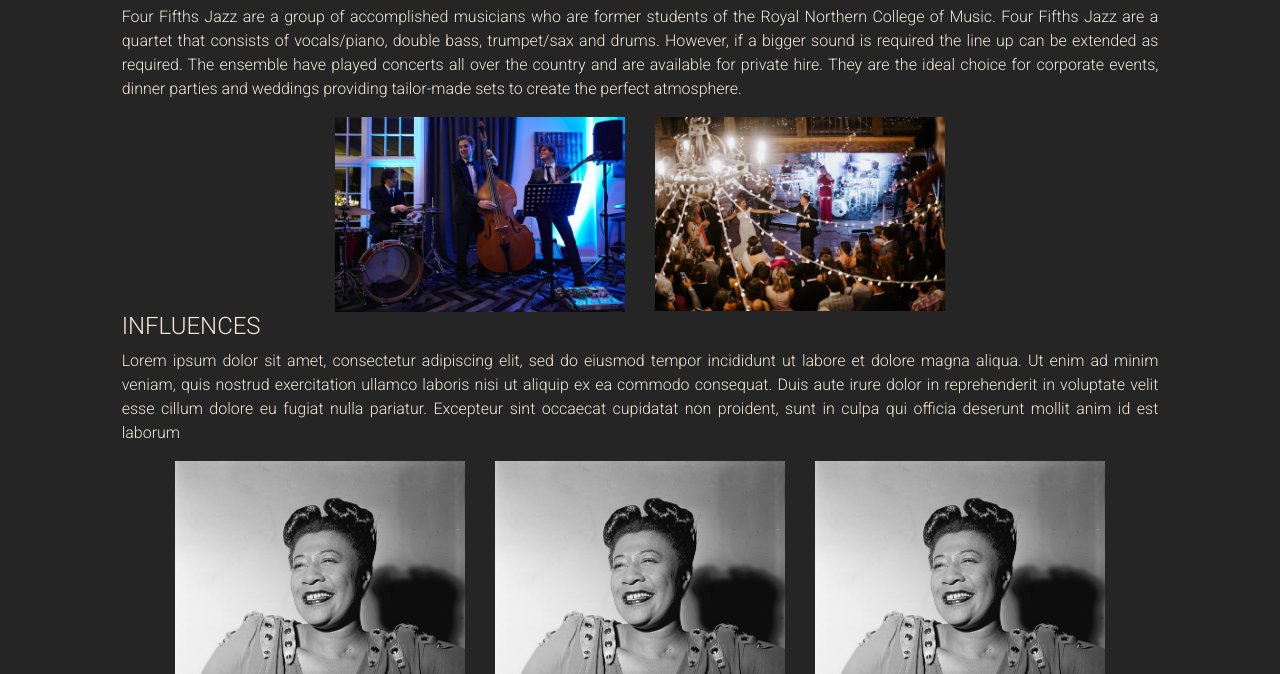
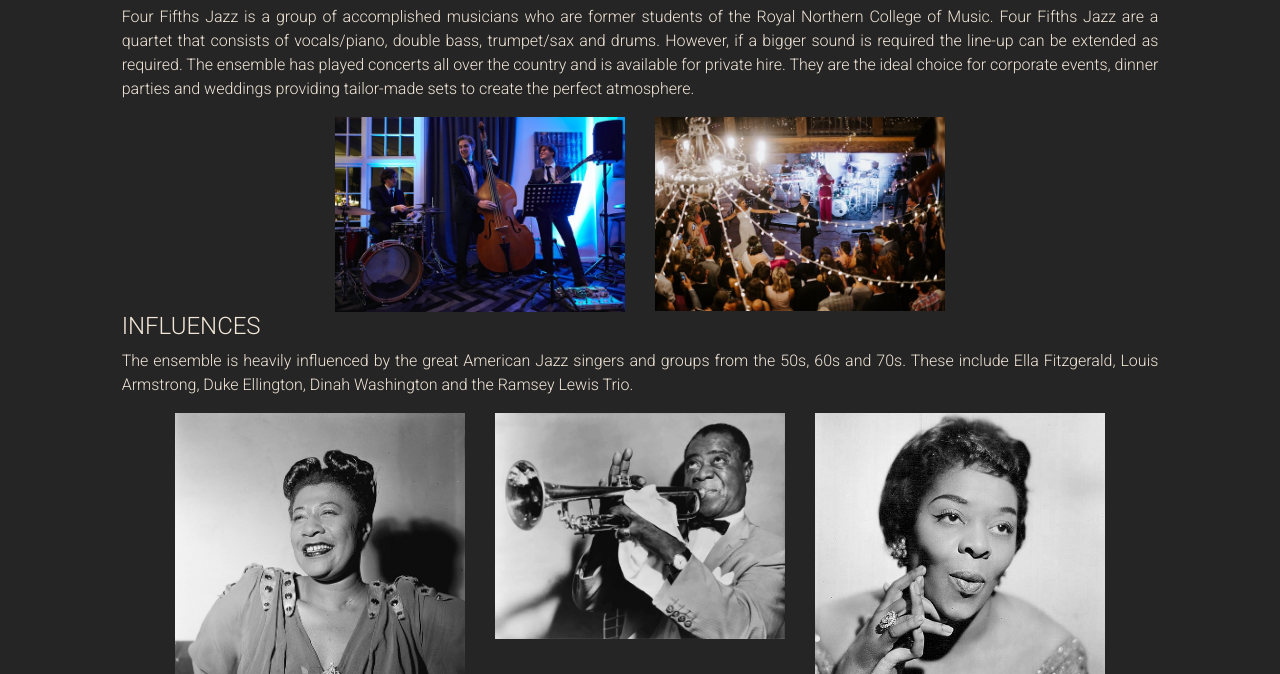
Before and after one commit to peejaywk/FourFifthsJazz, a plain HTML site: page about.html in a window 1280 px wide. Shown: the part 666-1340 px from the top of the page. Drawn offline with nearby package versions, Linux system fonts and the light colour scheme.

Commit message:
Add pictures to the about page and update text. Update readme file.

```diff
--- a/about.html
+++ b/about.html
@@ -56,8 +56,8 @@
         <div class="row justify-content-center">
             <div class="col-md-10">
                 <h2 class="uppercase">About Us</h2>
-                <p class="para-text">Four Fifths Jazz are a group of accomplished musicians who are former students of the Royal Northern College of Music. Four Fifths Jazz are a quartet that consists of vocals/piano, double bass, trumpet/sax and drums. However, if a bigger sound is required the line up can be extended as required.
-The ensemble have played concerts all over the country and are available for private hire. They are the ideal choice for corporate events, dinner parties and weddings providing tailor-made sets to create the perfect atmosphere.</p>
+                <p class="para-text">Four Fifths Jazz is a group of accomplished musicians who are former students of the Royal Northern College of Music. Four Fifths Jazz are a quartet that consists of vocals/piano, double bass, trumpet/sax and drums. However, if a bigger sound is required the line-up can be extended as required.
+The ensemble has played concerts all over the country and is available for private hire. They are the ideal choice for corporate events, dinner parties and weddings providing tailor-made sets to create the perfect atmosphere.</p>
             </div>
         </div>
         <div class="row justify-content-center">
@@ -72,7 +72,7 @@ The ensemble have played concerts all over the country and are available for pri
         <div class="row justify-content-center">
             <div class="col-md-10">
                 <h4 class=" align-left uppercase">Influences</h4>
-                <p class="para-text">Lorem ipsum dolor sit amet, consectetur adipiscing elit, sed do eiusmod tempor incididunt ut labore et dolore magna aliqua. Ut enim ad minim veniam, quis nostrud exercitation ullamco laboris nisi ut aliquip ex ea commodo consequat. Duis aute irure dolor in reprehenderit in voluptate velit esse cillum dolore eu fugiat nulla pariatur. Excepteur sint occaecat cupidatat non proident, sunt in culpa qui officia deserunt mollit anim id est laborum</p>
+                <p class="para-text">The ensemble is heavily influenced by the great American Jazz singers and groups from the 50s, 60s and 70s. These include Ella Fitzgerald, Louis Armstrong, Duke Ellington, Dinah Washington and the Ramsey Lewis Trio. </p>
             </div>
         </div>
 
@@ -81,10 +81,10 @@ The ensemble have played concerts all over the country and are available for pri
                 <img src="assets/images/ella-fitzgerald-1275553_640.jpg" class="img-fluid" alt="Ella Fitzgerald">
             </div>
             <div class="col-12 col-md-3">
-                <img src="assets/images/ella-fitzgerald-1275553_640.jpg" class="img-fluid" alt="Ella Fitzgerald">
+                <img src="assets/images/louis-armstrong-resize.jpg" class="img-fluid" alt="Louis Armstrong">
             </div>
             <div class="col-12 col-md-3">
-                <img src="assets/images/ella-fitzgerald-1275553_640.jpg" class="img-fluid" alt="Ella Fitzgerald">
+                <img src="assets/images/522px-Dinah_Washington_1962.jpg" class="img-fluid" alt="Dinah Washington">
             </div>
         </div>
 
```
Also changed, not shown: assets/images/522px-Dinah_Washington_1962.jpg (added), assets/images/louis-armstrong-resize.jpg (added), 1 other file.
